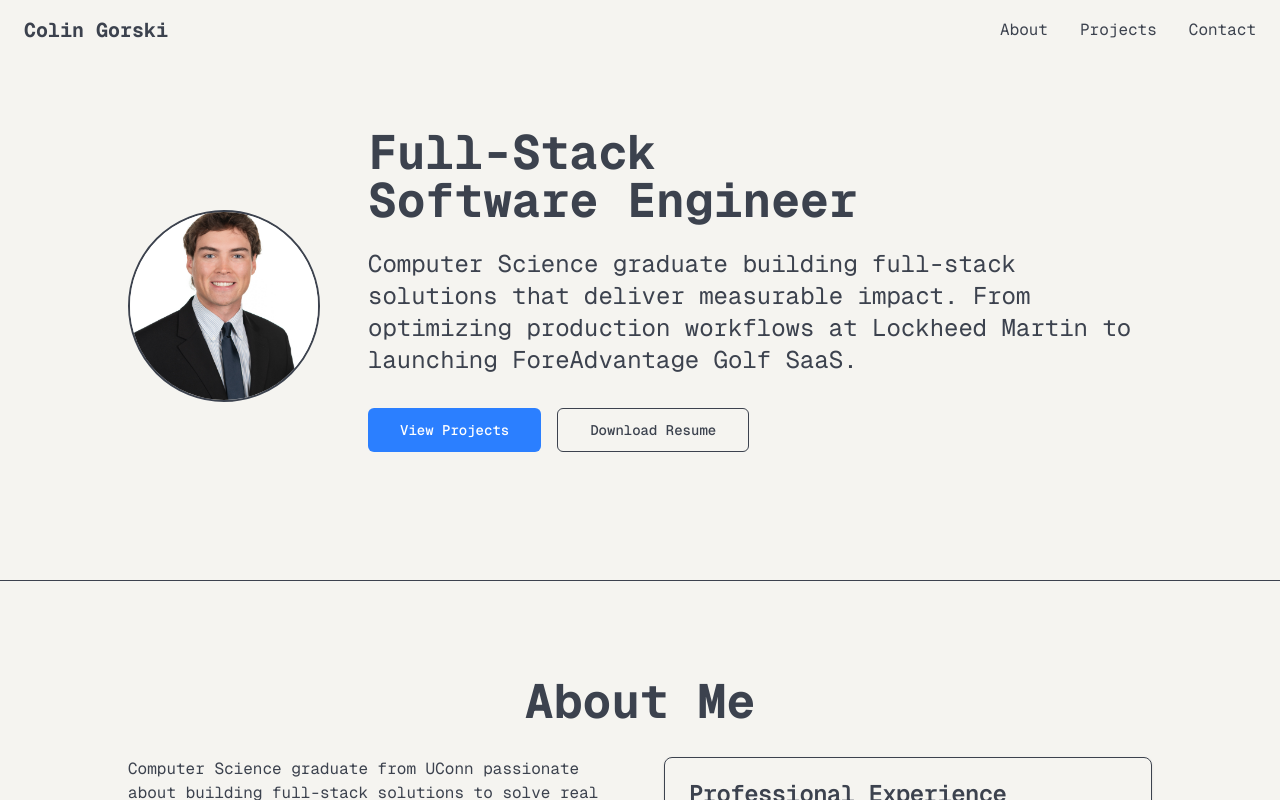
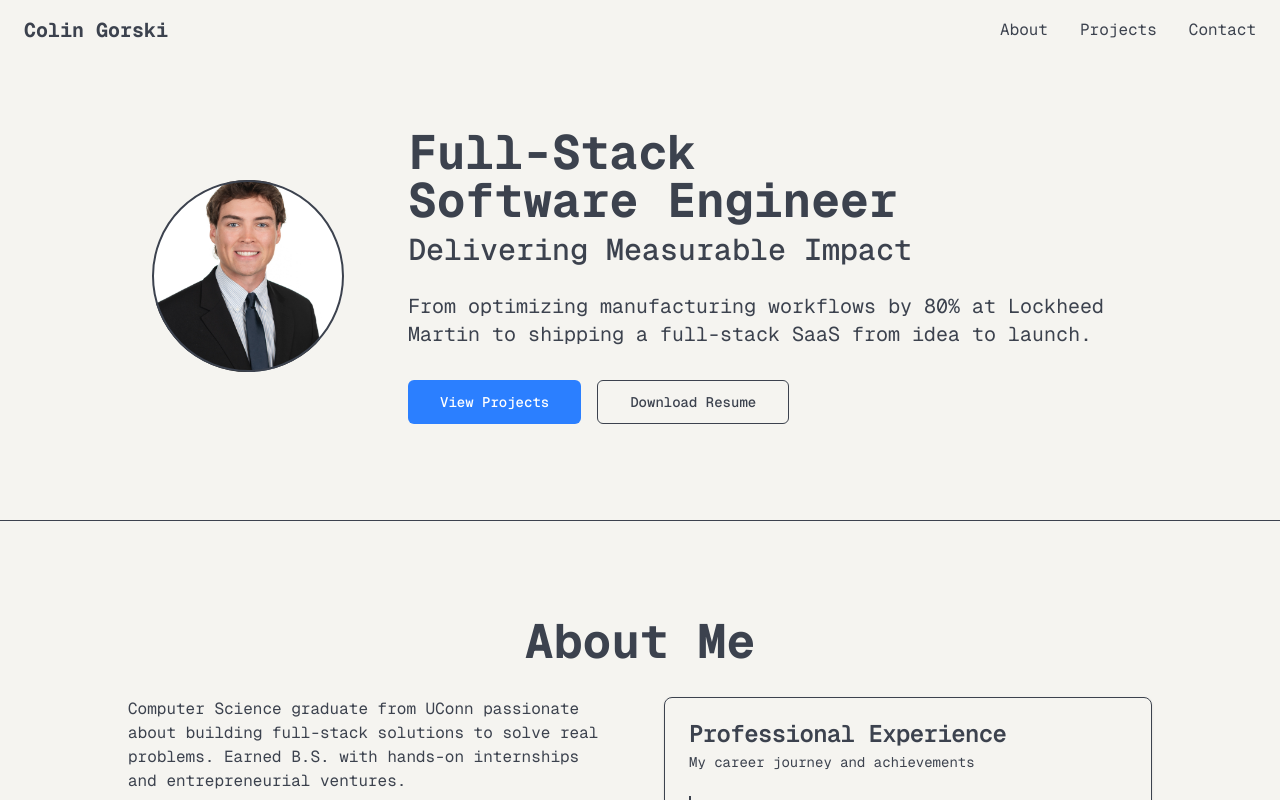
Before and after one commit to cgorski03/colingorski-portfolio, a Next.js app: page / in a window 1280 px wide. Shown: the top 800 px of the page. Built offline with nearby package versions, Linux system fonts and the light colour scheme.

Commit message:
hero: revising hook

```diff
--- a/src/components/sections/about.tsx
+++ b/src/components/sections/about.tsx
@@ -104,7 +104,7 @@ const aboutData = {
       company: "ForeAdvantage Golf",
       period: "July 2024 - Present",
       achievements: [
-        "Shipped a Next.js SaaS that monitors 610+ golf courses and alerts users to tee times via a Telegram bot",
+        "Shipped a Next.js SaaS monitoring 610+ golf courses, alerting users to tee times via Telegram",
         "Grew to 20+ users within 6 months; surfaced 1,300+ tee times; p95 time-to-success of 3.6 hours"
       ],
       tech: ["Next.js", "TypeScript", "AWS", "Stripe"]
--- a/src/components/sections/hero.tsx
+++ b/src/components/sections/hero.tsx
@@ -9,41 +9,51 @@ interface HeroProps {
 
 export default function Hero({ onProjectsClick, onDownloadResume }: HeroProps) {
   return (
-    <section className="pt-32 pb-24 px-6">
-      <div className="container mx-auto max-w-5xl">
-        <div className="flex flex-col lg:flex-row items-center gap-12">
+    <section className="py-24 pt-32">
+      <div className="container mx-auto max-w-5xl px-6">
+        <div className="flex flex-col items-center gap-12 lg:flex-row lg:gap-16">
+          {/* Headshot */}
           <div className="flex-shrink-0">
-            <div className="w-32 h-32 md:w-48 md:h-48 rounded-full bg-muted border-2 border-accent/20 flex items-center justify-center">
+            <div className="relative h-32 w-32 md:h-48 md:w-48">
               <img
                 src="/headshot.jpg"
-                alt="Professional headshot"
-                className="w-full h-full rounded-full object-cover"
+                alt="Professional headshot of Colin Gorski"
+                className="h-full w-full rounded-full object-cover"
               />
+              {/* Optional: Add a subtle ring for flair */}
+              <div className="absolute inset-0 rounded-full border-2 border-primary/10" />
             </div>
           </div>
 
+          {/* Text Content */}
           <div className="flex-1 text-center lg:text-left">
-            <h1 className="text-4xl md:text-5xl font-bold text-foreground mb-6 text-balance">Full-Stack Software Engineer</h1>
-            <p className="text-xl md:text-2xl text-muted-foreground mb-8 text-pretty">
-              Computer Science graduate building full-stack solutions that deliver measurable impact. From optimizing production workflows at Lockheed Martin to launching ForeAdvantage Golf SaaS.
+            {/* Grouped Headline for better structure and spacing */}
+            <div className="mb-6">
+              <h1 className="text-balance text-4xl font-bold text-foreground md:text-5xl">
+                Full-Stack Software Engineer
+              </h1>
+              <p className="text-balance mt-2 text-2xl font-medium text-muted-foreground md:text-3xl">
+                Delivering Measurable Impact
+              </p>
+            </div>
+
+            <p className="mb-8 text-pretty text-lg text-muted-foreground md:text-xl">
+              From optimizing manufacturing workflows by 80% at Lockheed Martin
+              to shipping a full-stack SaaS from idea to launch.
             </p>
 
-            <div className="flex flex-col sm:flex-row gap-4 justify-center lg:justify-start items-center mb-8">
-              <Button
-                size="lg"
-                className="bg-blue-500 text-white hover:bg-blue-600"
-                onClick={onProjectsClick}
-              >
+            {/* Action Buttons */}
+            <div className="flex flex-col items-center gap-4 sm:flex-row lg:justify-start">
+              <Button size="lg" className="bg-blue-500 text-white hover:bg-blue-600" onClick={onProjectsClick}>
                 View Projects
               </Button>
               <Button variant="outline" size="lg" onClick={onDownloadResume}>
                 Download Resume
               </Button>
             </div>
-
           </div>
         </div>
       </div>
     </section>
-  )
+  );
 }
```
